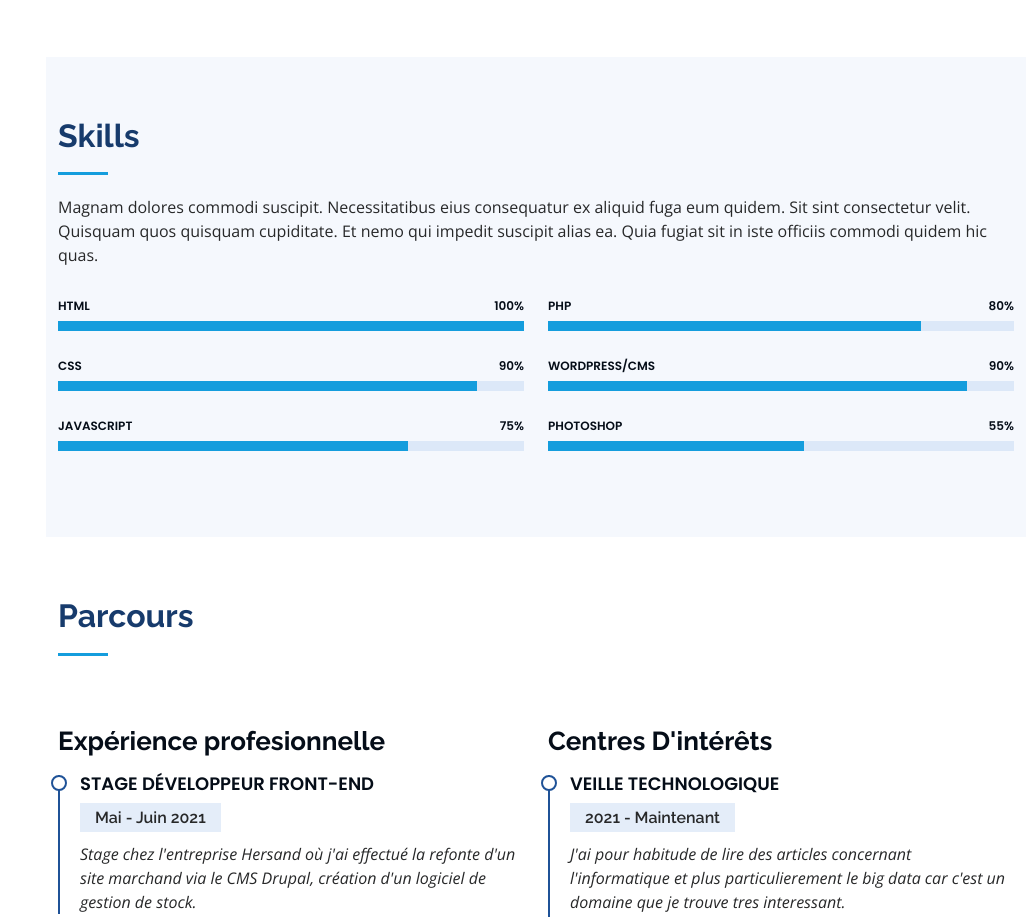
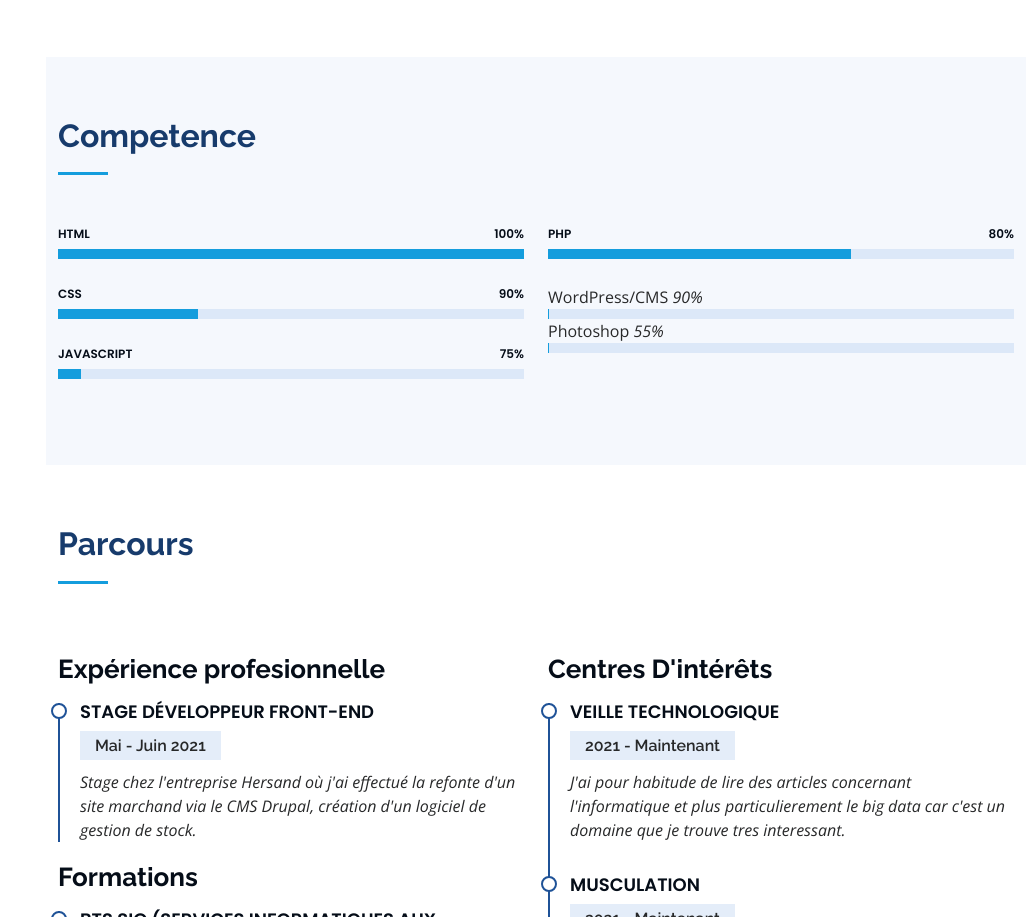
Before and after one commit to Astralale/Portfolio, a plain HTML site: page iPortfolio/index.html in a window 1280 px wide. Shown: the part 1346-2263 px from the top of the page, without its empty margins (254-1280 px from the left). Drawn offline with nearby package versions, Linux system fonts and the light colour scheme.

Commit message:
Fix: Changement skill

```diff
--- a/iPortfolio/index.html
+++ b/iPortfolio/index.html
@@ -116,8 +116,7 @@
       <div class="container">
 
         <div class="section-title">
-          <h2>Skills</h2>
-          <p>Magnam dolores commodi suscipit. Necessitatibus eius consequatur ex aliquid fuga eum quidem. Sit sint consectetur velit. Quisquam quos quisquam cupiditate. Et nemo qui impedit suscipit alias ea. Quia fugiat sit in iste officiis commodi quidem hic quas.</p>
+          <h2>Competence</h2>
         </div>
 
         <div class="row skills-content">
@@ -134,14 +133,14 @@
             <div class="progress">
               <span class="skill">CSS <i class="val">90%</i></span>
               <div class="progress-bar-wrap">
-                <div class="progress-bar" role="progressbar" aria-valuenow="90" aria-valuemin="0" aria-valuemax="100"></div>
+                <div class="progress-bar" role="progressbar" aria-valuenow="30" aria-valuemin="0" aria-valuemax="100"></div>
               </div>
             </div>
 
             <div class="progress">
               <span class="skill">JavaScript <i class="val">75%</i></span>
               <div class="progress-bar-wrap">
-                <div class="progress-bar" role="progressbar" aria-valuenow="75" aria-valuemin="0" aria-valuemax="100"></div>
+                <div class="progress-bar" role="progressbar" aria-valuenow="5" aria-valuemin="0" aria-valuemax="100"></div>
               </div>
             </div>
 
@@ -152,21 +151,21 @@
             <div class="progress">
               <span class="skill">PHP <i class="val">80%</i></span>
               <div class="progress-bar-wrap">
+                <div class="progress-bar" role="progressbar" aria-valuenow="65" aria-valuemin="0" aria-valuemax="100"></div>
+              </div>
+            </div>
+
+            <div class="SQL">
+              <span class="skill">WordPress/CMS <i class="val">90%</i></span>
+              <div class="progress-bar-wrap">
                 <div class="progress-bar" role="progressbar" aria-valuenow="80" aria-valuemin="0" aria-valuemax="100"></div>
               </div>
             </div>
 
-            <div class="progress">
-              <span class="skill">WordPress/CMS <i class="val">90%</i></span>
-              <div class="progress-bar-wrap">
-                <div class="progress-bar" role="progressbar" aria-valuenow="90" aria-valuemin="0" aria-valuemax="100"></div>
-              </div>
-            </div>
-
-            <div class="progress">
+            <div class="Java">
               <span class="skill">Photoshop <i class="val">55%</i></span>
               <div class="progress-bar-wrap">
-                <div class="progress-bar" role="progressbar" aria-valuenow="55" aria-valuemin="0" aria-valuemax="100"></div>
+                <div class="progress-bar" role="progressbar" aria-valuenow="45" aria-valuemin="0" aria-valuemax="100"></div>
               </div>
             </div>
 
```
